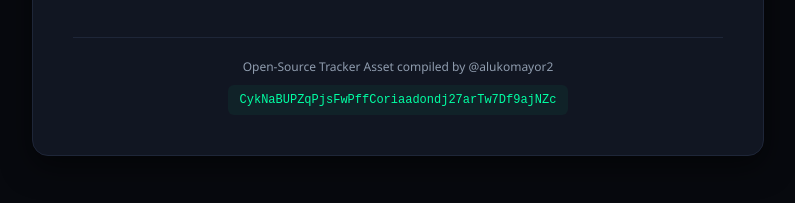
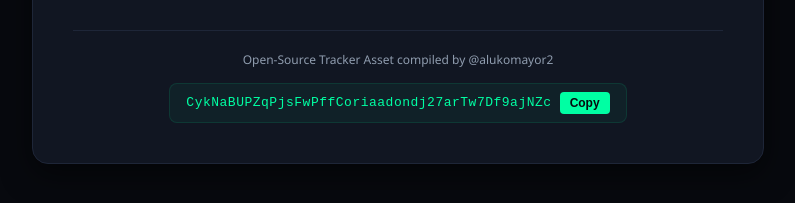
Before and after one commit to bigmayor16/ansem_tracker, a plain HTML site: page index.html in a window 1280 px wide. Shown: the part 481-684 px from the top of the page, without its empty margins (242-1037 px from the left). Drawn offline with Linux system fonts and the light colour scheme; no server answers.

Commit message:
Refactor index.html for improved UI and functionality

```diff
--- a/index.html
+++ b/index.html
@@ -127,14 +127,41 @@
             padding-top: 20px;
         }
 
+                .tip-jar-container {
+            margin-top: 15px;
+            display: inline-flex;
+            align-items: center;
+            gap: 8px;
+            background-color: rgba(0, 255, 163, 0.05);
+            padding: 8px 16px;
+            border-radius: 8px;
+            border: 1px solid rgba(0, 255, 163, 0.1);
+        }
+
         .tip-jar {
             color: var(--solana-green);
-            background-color: rgba(0, 255, 163, 0.05);
-            padding: 8px 12px;
-            border-radius: 6px;
-            display: inline-block;
-            margin-top: 10px;
             font-family: monospace;
+            font-size: 13px;
+            letter-spacing: 0.5px;
+        }
+
+        .copy-btn {
+            background-color: var(--solana-green);
+            color: #07090E;
+            border: none;
+            padding: 4px 10px;
+            border-radius: 4px;
+            font-size: 12px;
+            font-weight: bold;
+            cursor: pointer;
+            transition: all 0.2s ease;
+        }
+
+        .copy-btn:hover {
+            opacity: 0.9;
+            transform: scale(1.05);
+        }
+
         }
     </style>
 </head>
@@ -161,9 +188,12 @@
 
         <div class="footer">
             <div>Open-Source Tracker Asset compiled by @alukomayor2</div>
-            <div class="tip-jar">CykNaBUPZqPjsFwPffCoriaadondj27arTw7Df9ajNZc</div>
+            <div class="tip-jar-container">
+                <span class="tip-jar" id="wallet-address">CykNaBUPZqPjsFwPffCoriaadondj27arTw7Df9ajNZc</span>
+                <button class="copy-btn" id="copy-button" onclick="copyWalletAddress()">Copy</button>
+            </div>
         </div>
-    </div>
+
 
         <script>
         // Optimized to pull from Helius's high-speed token endpoint
@@ -212,6 +242,23 @@
         updateDashboard();
         // Refresh values every 60 seconds automatically
         setInterval(updateDashboard, 60000);
+        function copyWalletAddress() {
+            const walletText = document.getElementById("wallet-address").innerText;
+            const copyBtn = document.getElementById("copy-button");
+
+            navigator.clipboard.writeText(walletText).then(() => {
+                copyBtn.innerText = "Copied!";
+                copyBtn.style.backgroundColor = "#E4A834";
+
+                setTimeout(() => {
+                    copyBtn.innerText = "Copy";
+                    copyBtn.style.backgroundColor = "#00FFA3";
+                }, 2000);
+            }).catch(err => {
+                console.error("Could not copy wallet text to clipboard: ", err);
+            });
+        }
+
     </script>
 
 </body>
```
